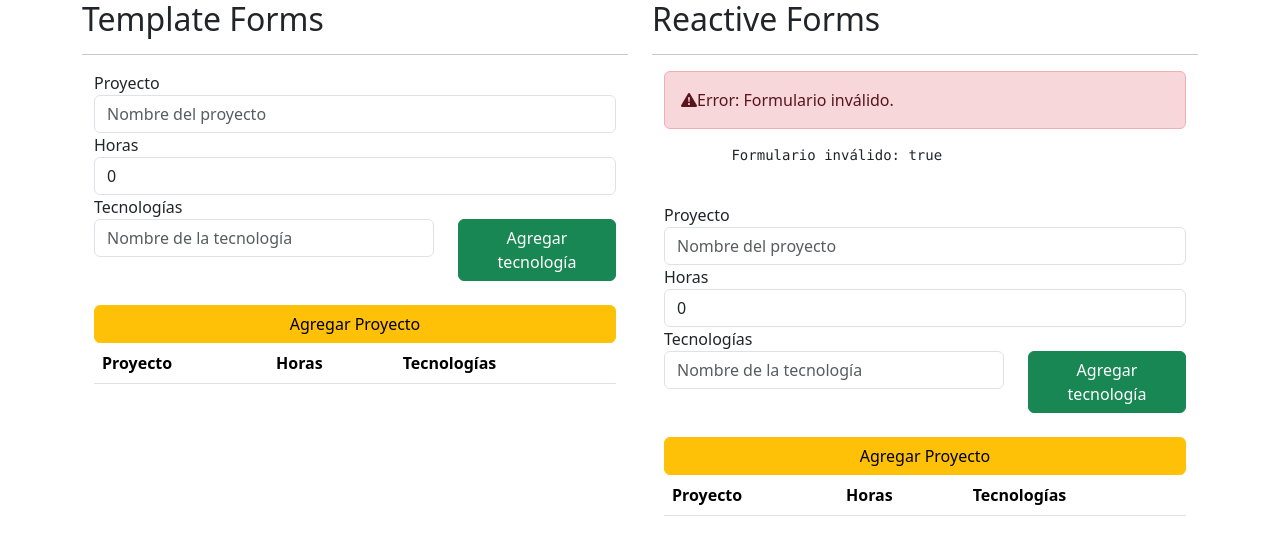
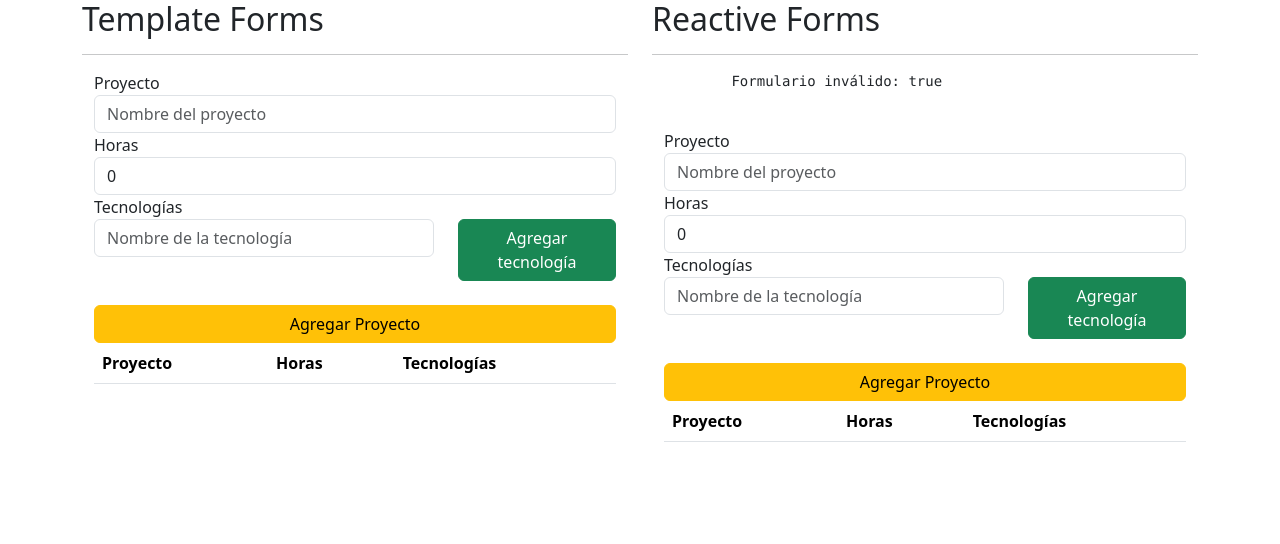
Before and after one commit to ClaudiaQuezadaRiquelme/yirsis-06-forms, an Angular app: page / in a window 1280 px wide. Shown: the top 544 px of the page. Built offline with nearby package versions, Linux system fonts and the light colour scheme.

Commit message:
validar() from ts

```diff
--- a/src/app/form-reactive/form-reactive/form-reactive.component.html
+++ b/src/app/form-reactive/form-reactive/form-reactive.component.html
@@ -1,6 +1,6 @@
 
 <form [formGroup]="reactiveForm" class="form-group container" autocomplete="off">
-    <div class="alert alert-danger d-flex align-items-center" role="alert">
+    <div *ngIf="validar()" class="alert alert-danger d-flex align-items-center" role="alert">
         <i class="bi bi-exclamation-triangle-fill"></i>
         <div>Error: Formulario inválido.</div>
     </div>
--- a/src/app/form-reactive/form-reactive/form-reactive.component.ts
+++ b/src/app/form-reactive/form-reactive/form-reactive.component.ts
@@ -30,4 +30,8 @@ export class FormReactiveComponent {
   constructor(
     private fb: FormBuilder
   ) {}
+
+  validar() {
+    return this.reactiveForm.invalid && this.reactiveForm.touched;
+  }
 }
```
